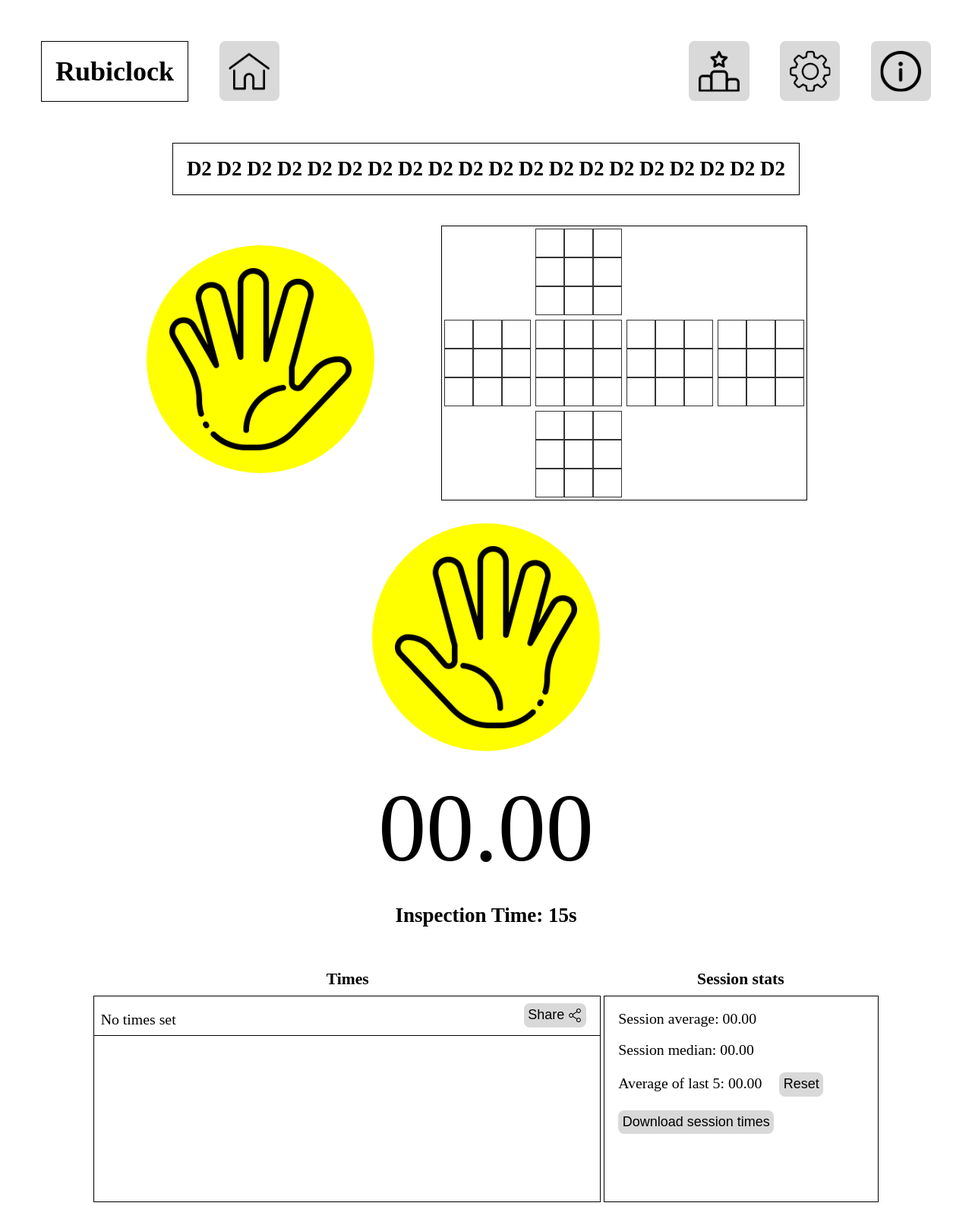
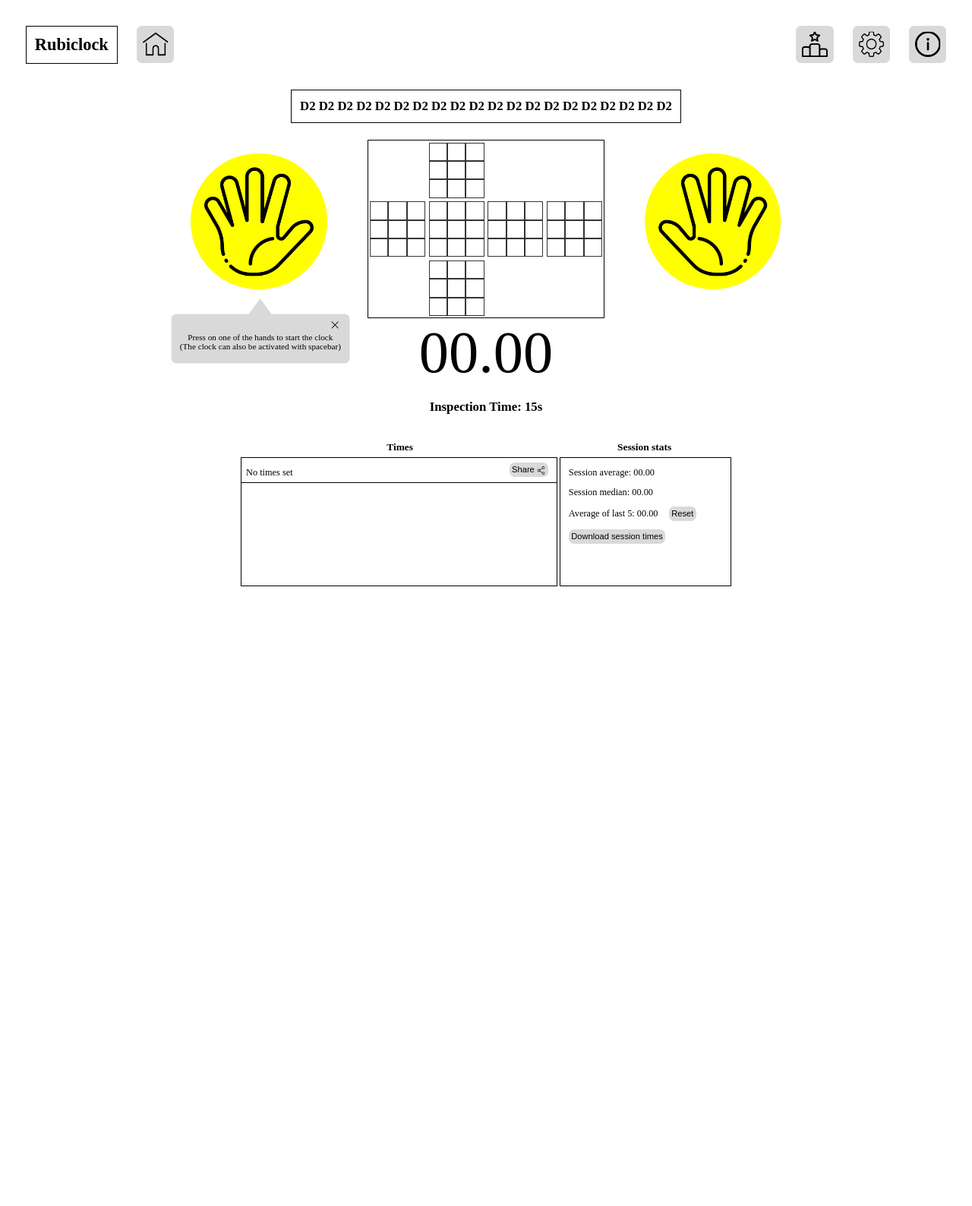
Before and after one commit to Atte-Oksanen/rubiclock, a PHP site: page / in a window 1280 px wide. Shown: the whole page at 76% size. After the commit the page ends 772 px from the top, so only its background shows below. Run offline with PHP 8.4, Linux system fonts and the light colour scheme.

Commit message:
added scaling for large monitors

```diff
--- a/css/header.css
+++ b/css/header.css
@@ -1,5 +1,5 @@
 html {
-  font-size: 18px;
+  font-size: 1.4vh;
   --buttonColor: #D9D9D9;
 }
 
@@ -31,12 +31,17 @@ body{
   margin: 0;
 }
 
+.header a{
+  text-decoration: none;
+  color: black;
+}
+
 .header img{
   height: 3rem;
   padding: 0.7rem;
   background-color: var(--buttonColor);
   vertical-align: top;
-  border-radius: 8px;
+  border-radius: 0.6rem;
 }
 
 #home {
--- a/css/index.css
+++ b/css/index.css
@@ -43,14 +93,15 @@ body {
 .hands {
   display: inline-block;
   background-color: yellow;
-  height: 300px;
-  width: 300px;
+  height: 16rem;
+  width: 16rem;
   border-radius: 50%;
   text-align: center;
-  margin: 30px;
+  margin: 1.5rem;
+  cursor: pointer;
 }
 
-.hands img{
+.hands img {
   position: relative;
   top: 50%;
   transform: translateY(-50%);
@@ -60,6 +111,35 @@ body {
 
 #rightHand {
   transform: scaleX(-1);
+}
+
+.help {
+  position: absolute;
+  left: 50%;
+  transform: translate(-37rem, -0.5rem);
+  padding: 0.5rem 1rem;
+  background-color: var(--buttonColor);
+  border-radius: 0.6rem;
+  width: fit-content;
+}
+
+.help img {
+  height: 0.8rem;
+}
+
+.help p {
+  margin-top: 0;
+}
+
+.arrowUp {
+  position: absolute;
+  left: 50%;
+  transform: translate(-50%, -120%);
+  width: 0;
+  height: 0;
+  border-left: 1.5rem solid transparent;
+  border-right: 1.5rem solid transparent;
+  border-bottom: 2rem solid var(--buttonColor);
 }
 
 .cube {
@@ -101,7 +181,7 @@ body {
   display: inline-grid;
   grid-template-columns: auto auto auto;
   width: fit-content;
-  padding: 3px;
+  padding: 0.2rem;
 }
 
 
@@ -151,7 +231,7 @@ button {
   border: none;
   background-color: var(--buttonColor);
   padding: 0.3rem;
-  border-radius: 8px;
+  border-radius: 0.6rem;
   cursor: pointer;
 }
 
--- a/html/index.html
+++ b/html/index.html
@@ -11,7 +11,7 @@
 
 <body>
     <div class="header">
-        <h1 title="Back to main page">Rubiclock</h1>
+        <h1 title="Back to main page"><a href="index.html">Rubiclock</a></h1>
         <a id="home" href="index.html" title="Back to main page"><img src="../resources/home.png" alt="home"></a>
         <div class="rightMenu">
             <a id="scoreboard" href="leaderboard.html" title="Leaderboard"><img src="../resources/podium.png" alt="scoreboard"></a>
@@ -22,6 +22,17 @@
     <div class="scramble">
         <h3 id="scrambleSet">Loading scramble set</h3>
         <div class="hands timer" id="leftHand"><img src="../resources/hello.png" alt="activation button"></div>
+        <div id="helpBox" class="help">
+            <div class="arrowUp"></div>
+            <div id="closeButton">
+                <button id="closeHelp"><img src="../resources/close.png" alt="close"></button>
+            </div>
+            <p>
+                Press on one of the hands to start the clock
+                <br>
+                (The clock can also be activated with spacebar)
+            </p>
+        </div>
         <div class="cube">
             <div id="uplayer" class="grid-container">
                 <div class="grid-item"></div>
@@ -99,7 +110,7 @@
         <h4 id="statHeader">Session stats</h4>
         <div class="infoBox">
             <div class="times">
-                <button id="shareButton">Share <img src="../resources/share.png" alt=""></button>
+                <button id="shareButton" title="Share your latest time">Share <img src="../resources/share.png" alt=""></button>
                 <ul id="sessionTimes">
                     <li>No times set</li>
                 </ul>
@@ -107,7 +118,7 @@
             <div class="stats">
                 <p>Session average: <span id="sessionAverage">00.00</span></p>
                 <p>Session median: <span id="median">00.00</span></p>
-                <p>Average of last 5: <span id="lastFiveAverage">00.00</span> <button id="fiveReset">Reset</button></p>
+                <p>Average of last 5: <span id="lastFiveAverage">00.00</span> <button id="fiveReset" title="Reset the counter">Reset</button></p>
                 <button id="download">Download session times</button>
             </div>
         </div>
--- a/html/info.html
+++ b/html/info.html
@@ -11,7 +11,7 @@
 
 <body>
     <div class="header">
-        <h1 title="Back to main page">Rubiclock</h1>
+        <h1 title="Back to main page"><a href="index.html">Rubiclock</a></h1>
         <a id="home" href="index.html" title="Back to main page"><img src="../resources/home.png" alt="home"></a>
     </div>
     <div class="container">
--- a/html/leaderboard.html
+++ b/html/leaderboard.html
@@ -11,7 +11,7 @@
 
 <body>
     <div class="header">
-        <h1 title="Back to main page">Rubiclock</h1>
+        <h1 title="Back to main page"><a href="index.html">Rubiclock</a></h1>
         <a id="home" href="index.html" title="Back to main page"><img src="../resources/home.png" alt="home"></a>
         <div class="rightMenu">
             <a id="info" href="info.html" title="Info"><img src="../resources/information.png" alt=""></a>
--- a/leaderboard.php
+++ b/leaderboard.php
@@ -1,3 +1,3 @@
 <?php
-    include("html/scoreboard.html");
+    include("html/leaderboard.html");
 ?>
```
Also changed, not shown: other parts of css/index.css (+54 -3 lines), js/script.js (+33 -13 lines).
